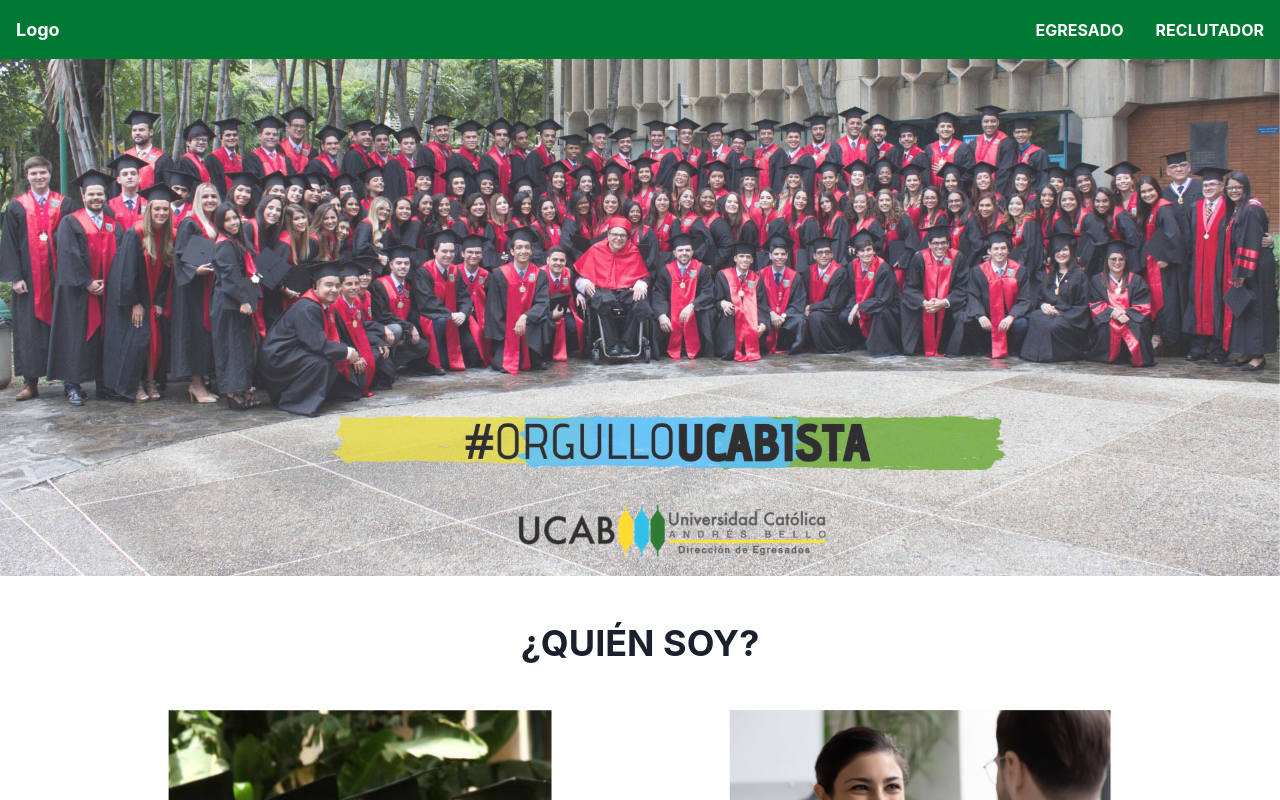
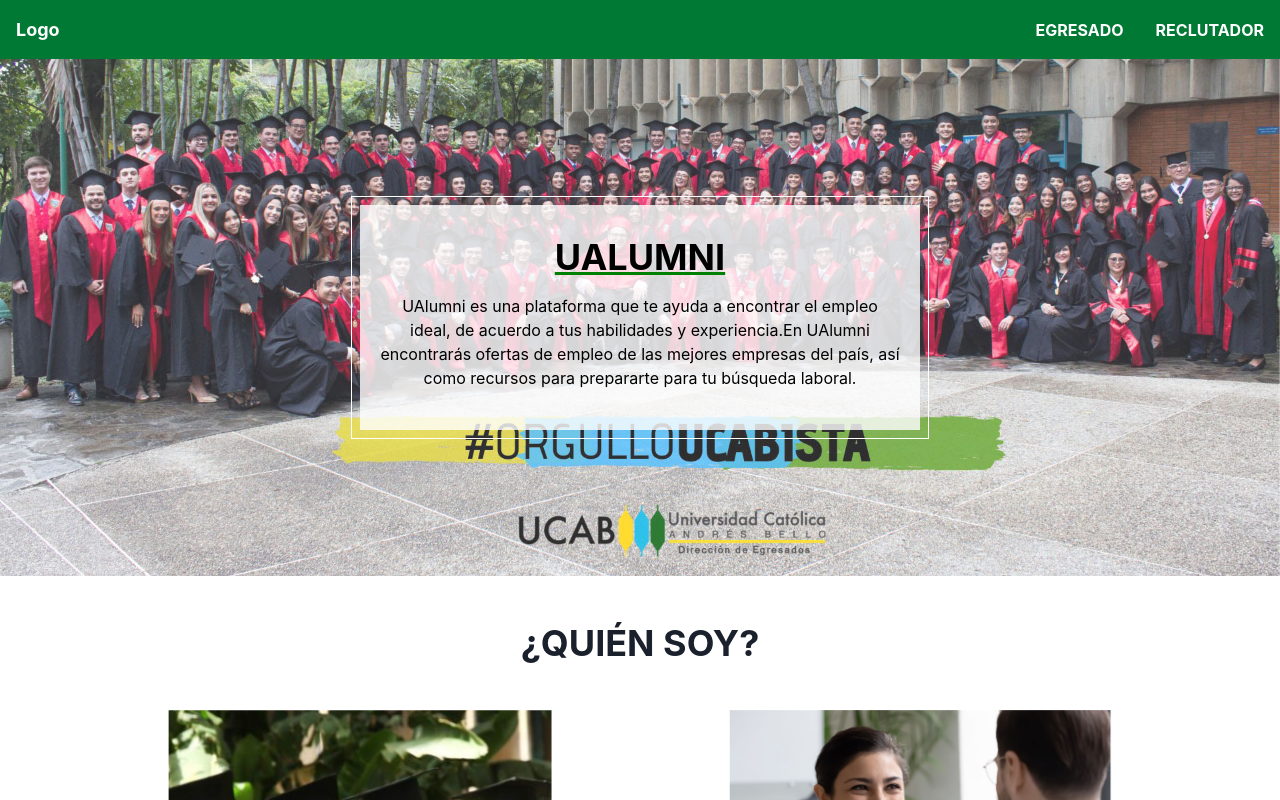
Before and after one commit to Wilmj28/UAlumni-Frontend, a React (Vite) app: page / in a window 1280 px wide. Shown: the top 800 px of the page. Built offline with nearby package versions, Linux system fonts and the light colour scheme.

Commit message:
LandingPage lista

```diff
--- a/src/cores/landingpage/LandingPage.jsx
+++ b/src/cores/landingpage/LandingPage.jsx
@@ -1,17 +1,75 @@
 
 import NavBar from "../../components/Navbar";
 import { Text, Stack, Box, Image, Flex} from '@chakra-ui/react';
-import { Button, ButtonGroup } from '@chakra-ui/react';
+import { Button } from '@chakra-ui/react';
 import EgresadosFoto from '../../images/egresados.jpg';
 import EgresadosLanding from '../../images/egresadosLanding.jpg';
 import ReclutadoresLanding from '../../images/reclutadoreslanding.jpg';
 import Footer from "../../components/Footer";
 
 function LandingPage() {
+
+
   return (
     <div>
       <NavBar />
-      <img src={EgresadosFoto} alt="Egresados" width="100%" height="auto" />
+      <Box
+      width="100%"
+      height="100%"
+      display="flex"
+      justifyContent="center"
+      alignItems="center"
+
+    >
+     <Box
+  position="relative"
+  display="flex"
+  alignItems="center"
+  justifyContent="center"
+>
+  <Image src={EgresadosFoto} alt="Egresados" width="100%" height="auto" />
+
+  <Box
+    position="absolute"
+    backgroundColor="rgba(255,255,255,0.8)"
+    boxShadow="0 0 0 1px #FFFFFF"
+    padding="8px"
+    backgroundClip="content-box"
+    width={["100%", "90%","70%", "45%"]}
+    // height={["90%", "90%","70%", "50%"]}
+    zIndex="2"
+
+  >
+    <Text
+      fontSize={["lg","lg","xl","4xl"]}
+      color="black"
+      textAlign="center"
+      as="b"
+      paddingTop="15px"
+      marginTop="10px"
+      marginBottom="10px"
+      style={{
+        textDecoration: 'underline',
+        textDecorationColor: 'green',
+        display: 'flex',
+        justifyContent: 'center',
+      }}
+    >
+      UALUMNI
+    </Text>
+    <Text
+      fontSize={["sm","md","md","md"]}
+      color="black"
+      textAlign="center"
+      px="20px"
+      paddingBottom="40px"
+    >
+    UAlumni es una plataforma que te ayuda a encontrar el empleo ideal, de acuerdo a tus habilidades y experiencia.En UAlumni encontrarás ofertas de empleo de las mejores empresas del país, así como recursos para prepararte para tu búsqueda laboral.
+    </Text>
+  </Box>
+</Box>
+
+    </Box>
       <div
         style={{
           width: "100%",
@@ -188,5 +246,6 @@
       <Footer />
     </div>
   );
-}
+};
+
 export default LandingPage;
```
